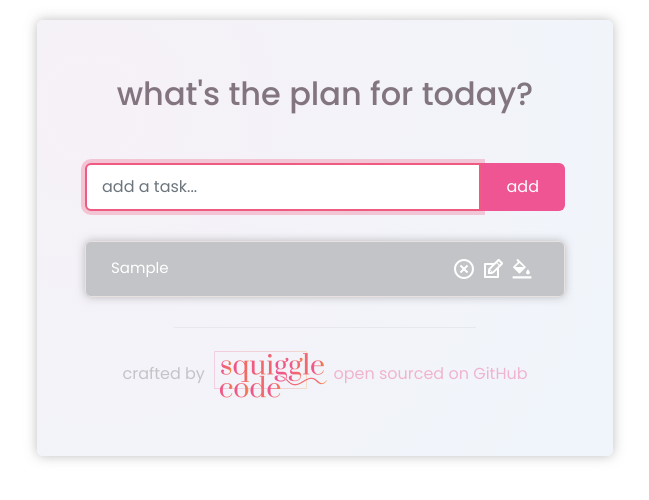
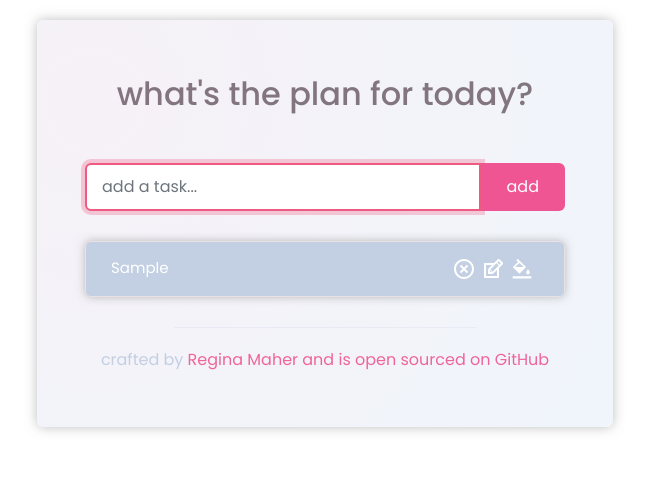
Before and after one commit to TreeLife8/todo-list, a React (Create React App) app: page / in a window 1280 px wide. Both pictures are taken after typing "Sample" into the empty fields and a click on the button "add". Shown: the top 500 px of the page, without its empty margins (315-964 px from the left). Built offline with nearby package versions, Linux system fonts and the light colour scheme.

Commit message:
Updated the footer

```diff
--- a/package.json
+++ b/package.json
@@ -10,6 +10,7 @@
     "react-dom": "^17.0.2",
     "react-icons": "^4.3.1",
     "react-scripts": "4.0.3",
+    "vite": "^2.6.14",
     "web-vitals": "^1.1.2"
   },
   "scripts": {
--- a/src/App.css
+++ b/src/App.css
@@ -10,7 +10,7 @@
   --orange-colourPallet: #f57b51;
   --green-colourPallet: #42b883;
   --purple-colourPallet: #9896f1;
-  --grey-colourPallet: #c3c4c7;
+  --grey-colourPallet: #c3cfe2;
 }
 .App {
   font-family: var(--main-font);
--- a/src/Footer.css
+++ b/src/Footer.css
@@ -9,7 +9,7 @@
 }
 
 .Footer a {
-  opacity: 0.4;
+  opacity: 0.9;
   color: var(--pink-colour);
   text-decoration: none;
 }
--- a/src/Footer.js
+++ b/src/Footer.js
@@ -1,5 +1,5 @@
 import React from "react";
-import logo from "./logo-no-bg.png";
+// import logo from "./logo-no-bg.png";
 import "./Footer.css";
 
 export default function Footer() {
@@ -7,14 +7,18 @@ export default function Footer() {
     <div className="Footer container-fluid">
       <hr />
       <span>crafted by</span>{" "}
-      <img src={logo} alt="SquiggleCode logo" className="img-fluid" />
       <a
+        href="https://github.com/regina-maher/todo-list"
+        target="_blank"
+        rel="noreferrer"
+      >
+        {/* <img src={logo} alt="SquiggleCode logo" className="img-fluid" />
         href="https://github.com/TreeLife8/todo-list"
         target="_blank"
         rel="noreferrer"
       >
-        {" "}
-        open sourced on GitHub
+        {" "} */}
+        Regina Maher and is open sourced on GitHub
       </a>
     </div>
   );
--- a/src/components/Todo.js
+++ b/src/components/Todo.js
@@ -45,7 +45,7 @@ export default function Todo(props) {
   return (
     <div className="Todo">
       {props.todos.map((todo, index) => (
-        <div>
+        <div key={index}>
           <div className={todo.colour}>
             <div
               className={
@@ -54,7 +54,6 @@ export default function Todo(props) {
                   : "todo-row mt-2 mb-2"
               }
               id={edit.id === todo.id ? "edit" : ""}
-              key={index}
             >
               <div key={todo.id} onClick={() => props.completeTodo(todo.id)}>
                 {edit.id === todo.id ? (
@@ -65,24 +64,18 @@ export default function Todo(props) {
                   todo.text
                 )}
               </div>
-              <div
-                key={index + 1}
-                className={edit.id === todo.id ? "hidden" : "icons d-flex"}
-              >
+              <div className={edit.id === todo.id ? "hidden" : "icons d-flex"}>
                 <RiCloseCircleLine
                   onClick={() => props.removeTodo(todo.id)}
                   className="delete-icon"
-                  key={index + 2}
                 />
                 <TiEdit
                   onClick={() => setEdit({ id: todo.id, value: todo.text })}
                   className="edit-icon"
-                  key={index + 3}
                 />
                 <AiOutlineBgColors
                   onClick={() => setColourBg({ id: todo.id, type: "grey" })}
                   className="colour-icon"
-                  key={index + 4}
                 />
               </div>
             </div>
```
Also changed, not shown: 1 other file (tests, documents, lock files or other folders).
